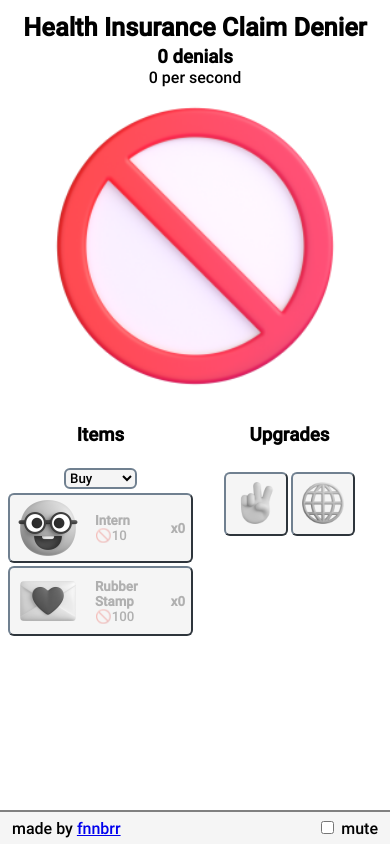
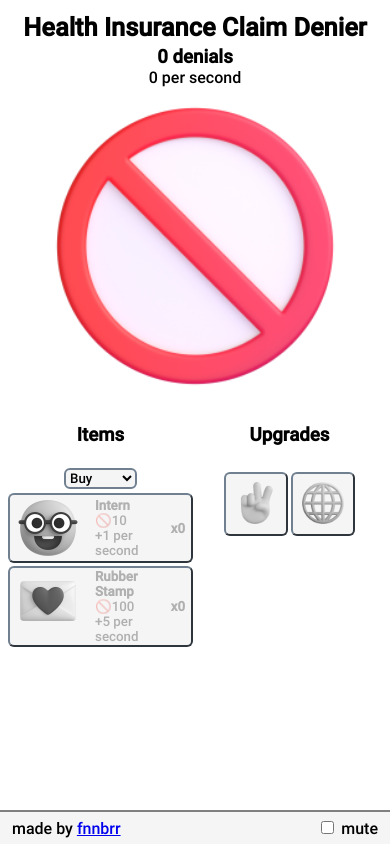
Before and after one commit to fnnbrr/claim-denier, a SvelteKit app: page / in a window 390 px wide. Built offline with nearby package versions, Linux system fonts and the light colour scheme.

Commit message:
Mobile/vertical view now shows item score per second in button

```diff
--- a/src/clicker-button.svelte
+++ b/src/clicker-button.svelte
@@ -69,8 +69,6 @@
 <audio src={clickSfx} volume={0.5} bind:this={audio}></audio>
 
 <style>
-  /* TODO map isn't resized, clicking weird */
-
   .fill-parent {
     width: 100%;
     height: 100%;
--- a/src/item-view.svelte
+++ b/src/item-view.svelte
@@ -63,11 +63,16 @@
   <div class="center">
     <b>{item.name}</b>
     <p>🚫{scoreText}</p>
+    <p class="inline-score-per-second">
+      {`+${formatScore(item.scorePerSecond, FormatStyle.short)} per second`}
+    </p>
   </div>
   <b class="right">x{item.quantity}</b>
   <div class="tooltip-positioning" bind:this={tooltipPositioningElement}>
     <div class="tooltip">
-      <p>{item.getTooltipText()}</p>
+      <p>
+        {`Denies ${formatScore(item.scorePerSecond, FormatStyle.short)} claims per second`}
+      </p>
     </div>
   </div>
 </button>
@@ -127,7 +132,14 @@
     border-radius: 6px;
   }
 
-  .item-view:hover .tooltip {
-    display: initial;
+  /* For desktop, show item stats in tooltip instead of in button */
+  @media (min-width: 700px) {
+    .inline-score-per-second {
+      display: none;
+    }
+
+    .item-view:hover .tooltip {
+      display: initial;
+    }
   }
 </style>
--- a/src/lib/items/all-items.ts
+++ b/src/lib/items/all-items.ts
@@ -23,8 +23,8 @@ import insuranceNukeIcon from "$lib/assets/images/fluent-emoji/radioactive_3d.pn
 
 export const allItems: Item[] =
     [
-        new Item("intern", "Intern", 0.1, 10, internIcon),
-        new Item("rubber-stamp", "Rubber Stamp", 1, 100, rubberStampIcon),
+        new Item("intern", "Intern", 1, 10, internIcon),
+        new Item("rubber-stamp", "Rubber Stamp", 5, 100, rubberStampIcon),
         new Item("paper-shredder", "Paper Shredder", 8, 1_100, paperShredderIcon),
         new Item("denial-hotline", "Denial Hotline", 47, 12_000, denialHotlineIcon),
         new Item("fine-print-magnifier", "Fine Print Magnifier", 260, 130_000, finePrintMagnifierIcon),
--- a/src/lib/items/item.svelte.ts
+++ b/src/lib/items/item.svelte.ts
@@ -57,11 +57,6 @@ export class Item
         const firstCost: number = this.baseCost * (Math.pow(1.15, this.quantity - sellQuantity));
         return 0.5 * sumGeometricSeries(firstCost, 1.15, sellQuantity);
     }
-
-    getTooltipText(): string
-    {
-        return `Denies ${this.scorePerSecond} claims per second`;
-    }
 };
 
 // https://www.cuemath.com/geometric-series-formula/
```
